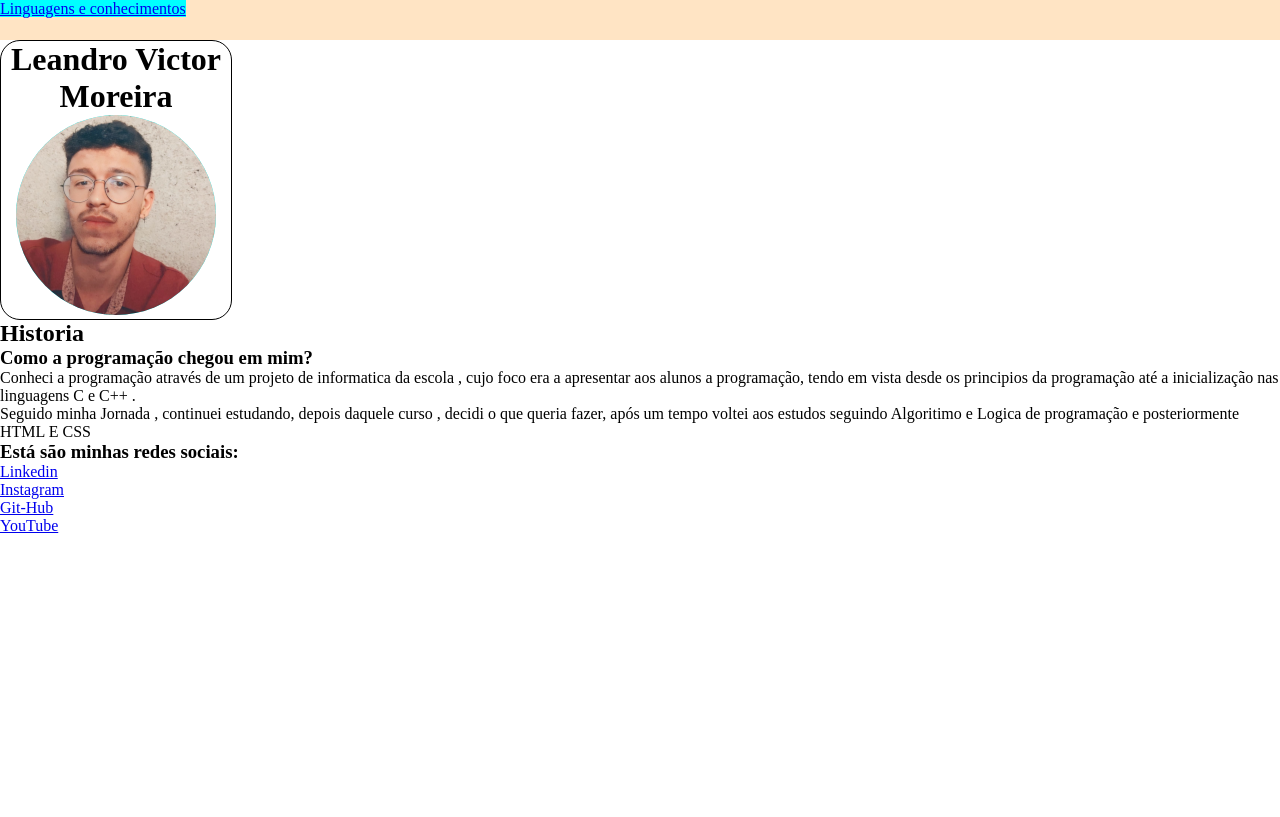
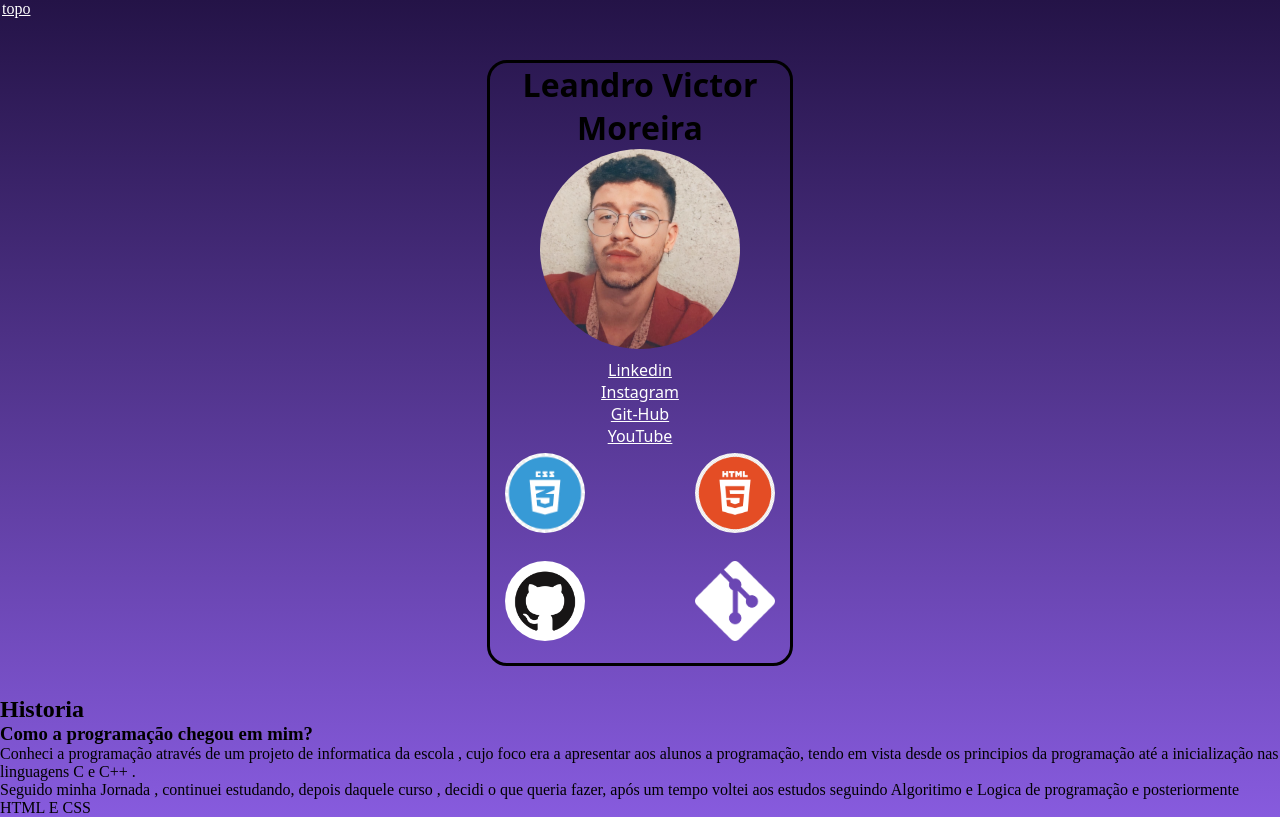
Before and after one commit to leandromoreiira/Site, a plain HTML site: page index.html in a window 1280 px wide. Drawn offline with Linux system fonts and the light colour scheme.

Commit message:
adicionando tecnologias

```diff
--- a/estilo.css
+++ b/estilo.css
@@ -1,35 +1,113 @@
 @import url('https://fonts.googleapis.com/css2?family=Playfair+Display:wght@500&display=swap');
+/*Cores do projeto:
+#251E33
+#241347
+#875BDE
+#696178
+#7E68AB
+*/
 
 *
 {
     margin: 0px;
     padding: 0px;
 }
+body
+{
+    background-image: linear-gradient(to top, #875BDE , #241347);
+    min-height: 100vh;
+}
 header#menu
 {
-    background-color: bisque;
+
     height: 40px;
+    margin-bottom: 20px;
+    font-family: app;
 }
 header#menu>a
 {
-    background-color: aqua;
+
+    color: white;
+    margin: 2px;
+    margin-top: 3px;
+
 }
 div#informacoes
 {
+    font-family: system-ui, -apple-system, BlinkMacSystemFont, 'Segoe UI', Roboto, Oxygen, Ubuntu, Cantarell, 'Open Sans', 'Helvetica Neue', sans-serif;
     text-align: center;
-    width: 230px;
-    border: 1px solid black;
+    width: 300px;
+    border: 3px solid black;
     border-radius: 20px;
-    ;
+    margin: auto;
+    margin-bottom: 30px;
+    height: 600px;
+    position: relative;
 
 }
+div#informacoes>ul
+{
+    margin: 5px;
 
+    list-style: none;
+
+}
 div#informacoes>img
 {
     border-radius: 100px;
-    background-color: aqua;
 
 }
+div#informacoes>ul>li>a
+{
+   color: white;
+}
+img#logocss
+{
+    height: 80px;
+    border-radius: 110%;
+    position: absolute;
+    left: 5%;
+    top: 65%;
+    transform: translate(-50% -50%);
+}
+img#logohtml
+{
+    height: 80px;
+    border-radius: 110%;
+    position: absolute;
+    right: 5%;
+    top: 65%;
+    transform: translate(-50% -50%);
+}
+img#logogithub
+{
+    height: 80px;
+    border-radius: 110%;
+    position: absolute;
+    left: 5%;
+    top: 83%;
+    transform: translate(-50% -50%);
+}
+img#logogit
+{
+    height: 80px;
+    border-radius: 110%;
+    position: absolute;
+    right: 5%;
+    top: 83%;
+    transform: translate(-50% -50%);
+}
+
+
+
+
+
+
+
+
+
+
+
 @media screen and (min-width: 768px) and (max-width: 992px)
 {
 
--- a/index.html
+++ b/index.html
@@ -9,11 +9,23 @@
 <body>
 
     <header id="menu">
-        <a href="conhecimentos.html" target="_blank" >Linguagens e conhecimentos </a>
+        <a href="#" target="_blank" >topo </a>
     </header>
     <div id="informacoes">
         <h1>Leandro Victor Moreira</h1>
         <img src="imagens/Imagem do WhatsApp de 2023-10-24 à(s) 20.53.23_c41f182e.png"class="feat" >
+     <ul>
+        <li><a href="https://www.linkedin.com/in/leandro-victor-bb3460215/"  target="_blank" rel="">Linkedin</a></li>
+        <li> <a href="https://www.instagram.com/_leomoreiira_/"target='_blank'>Instagram</a></li>
+        <li><a href="https://github.com/leandromoreiira" target="_blank">Git-Hub</a></li>
+        <li><a href="https://www.youtube.com/channel/UCnXmptKCDJen4zKCKGBligQ" target="_blank">YouTube</a></li>
+
+        <img src="imagens/css logo.png" alt="logocss" id="logocss">
+        <img src="imagens/html.png" alt="logohtml" id="logohtml">
+        <img src="imagens/logo github.png" alt="logogithub" id="logogithub">
+        <img src="imagens/logo git.png" alt="logogit" id="logogit">
+
+    </ul>
     </div>
      <main>
         <h2> Historia </h2>
@@ -24,17 +36,11 @@
             <p>
             Seguido minha Jornada , continuei estudando, depois daquele curso , decidi o que queria fazer, após um tempo voltei aos estudos seguindo
             Algoritimo e Logica de programação e posteriormente HTML E CSS
+
+
         </p>
     </main>
-    <footer>
-        <h3>Está são minhas redes sociais:</h3>
-        <ol>
-            <li><a href="https://www.linkedin.com/in/leandro-victor-bb3460215/"  target="_blank" rel="">Linkedin</a></li>
-            <li> <a href="https://www.instagram.com/_leomoreiira_/"target='_blank'>Instagram</a></li>
-            <li><a href="https://github.com/leandromoreiira" target="_blank">Git-Hub</a></li>
-            <li><a href="https://www.youtube.com/channel/UCnXmptKCDJen4zKCKGBligQ" target="_blank">YouTube</a></li>
-            </ol>
-    </footer>
 
-</body>
+
+   </body>
 </html>
```
Also changed, not shown: conhecimentos.html (deleted, +0 -28 lines), imagens/css logo.png (added), imagens/html.png (added), imagens/icongit.png (added), imagens/logo git.png (added), imagens/logo github.png (added), imagens/logo html.png (added), 1 other file.
